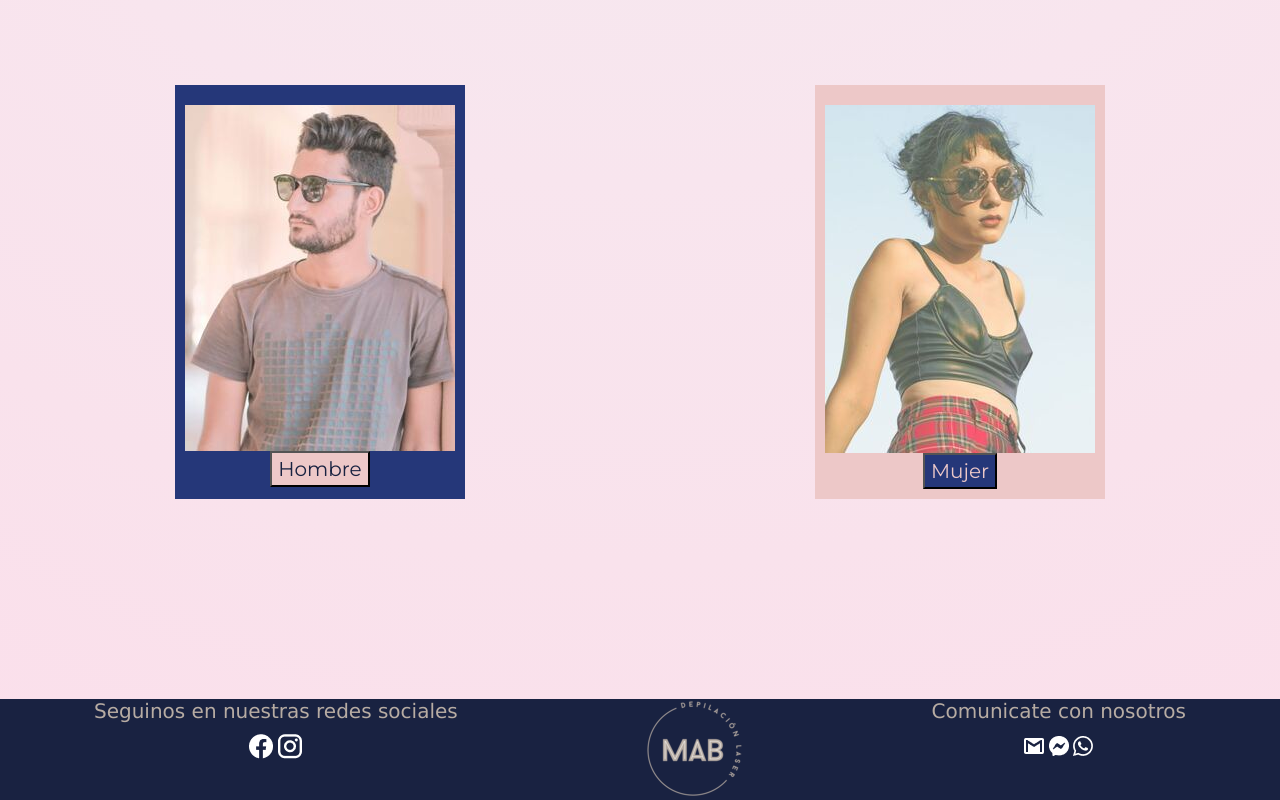
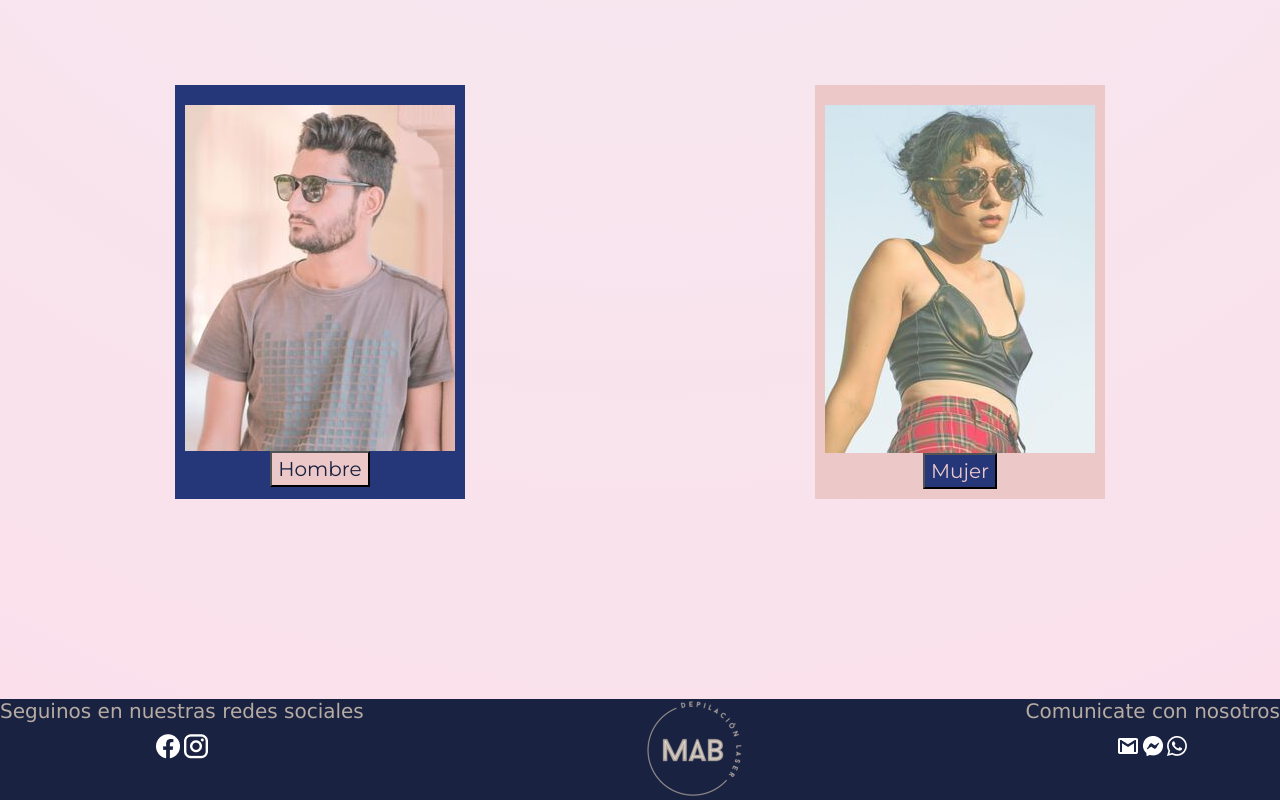
Before and after one commit to MacaBlanco12/proyectoFinalJsBlanco, a website: page index.html in a window 1280 px wide. Shown: the part 1946-2746 px from the top of the page. Drawn offline with nearby package versions, Linux system fonts and the light colour scheme; files that its build step writes are made by us from their sources; a web font is replaced by a local one.

```diff
--- a/scss/layout/_footer.scss
+++ b/scss/layout/_footer.scss
@@ -2,7 +2,7 @@
     .sectionFooter {
         background-color: $colorHeader;
         @include flex5;
-        justify-content: space-around;
+        justify-content: space-between;
 
         .sectionRedes {
             @include flex1;
```
Also changed, not shown: pages/blog.html (+1 -1 lines).
